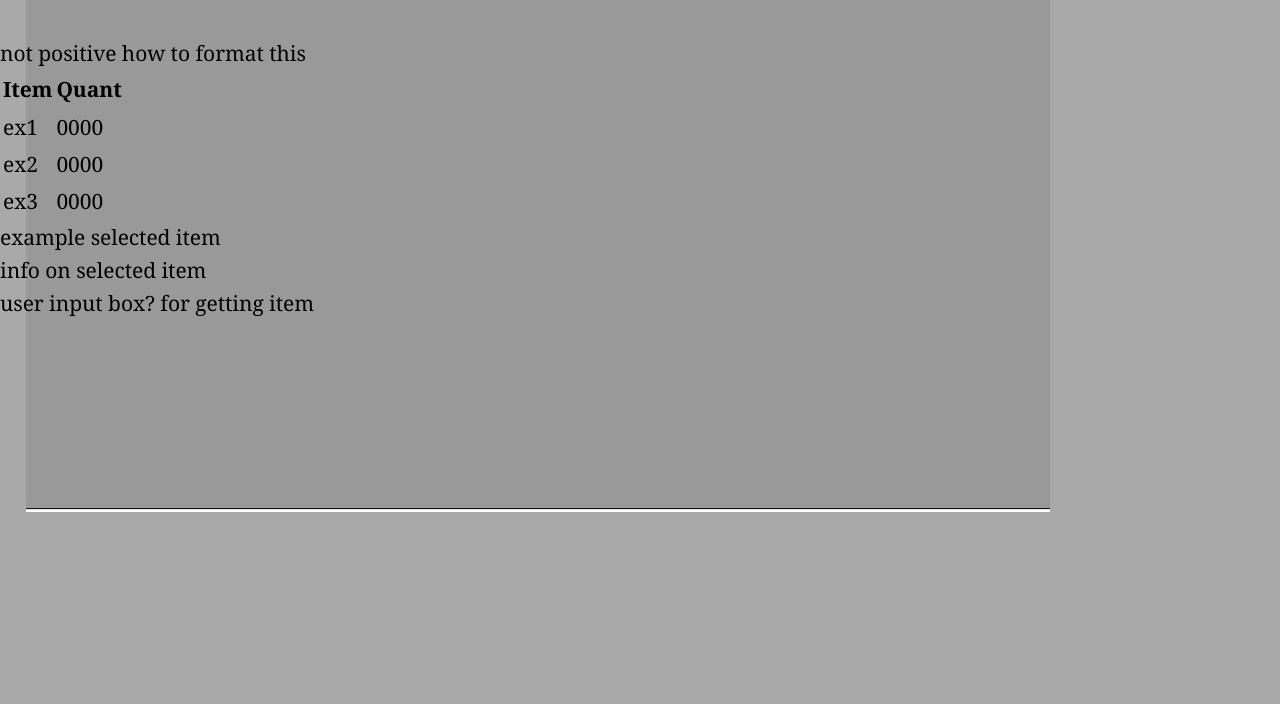
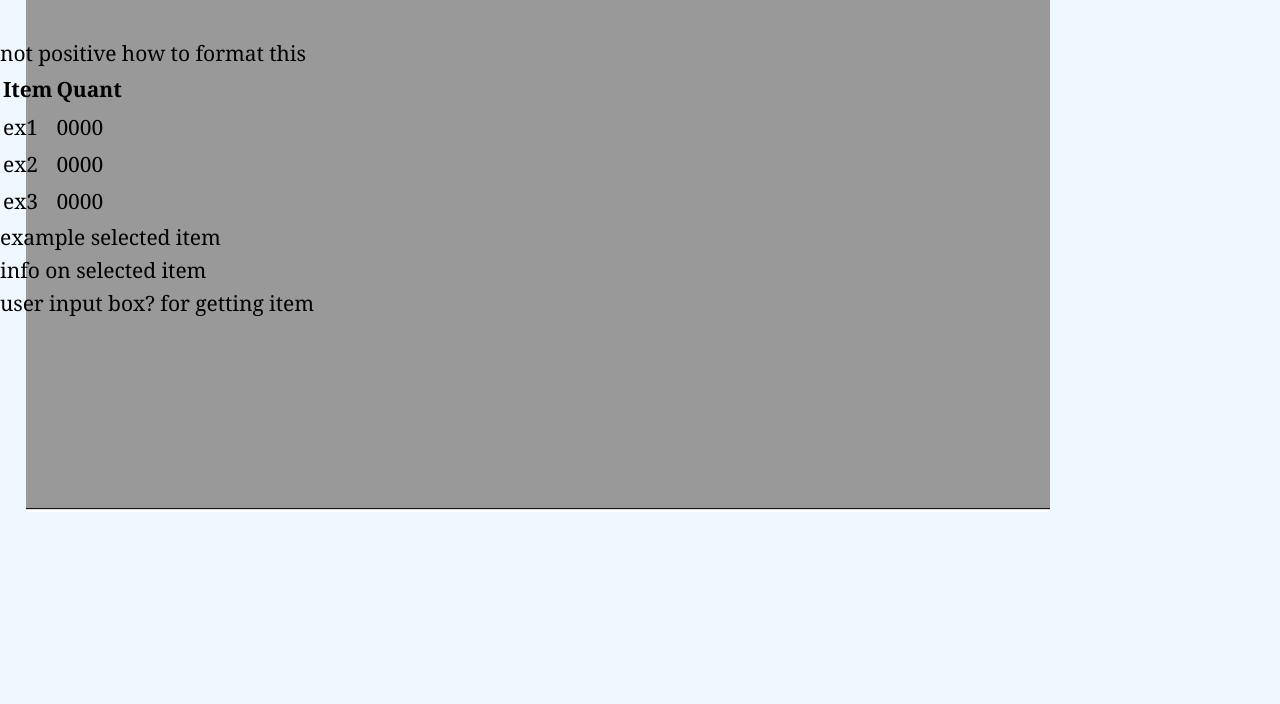
Before and after one commit to BenMawn-Mahlau/benmawn-mahlau.github.io, a plain HTML site: page index.html in a window 1280 px wide. Shown: the part 96-800 px from the top of the page. Drawn offline with Linux system fonts and the light colour scheme; a script that the page names is missing.

Commit message:
Add files via upload
updating background color

```diff
--- a/style/style.css
+++ b/style/style.css
@@ -6,7 +6,7 @@ body {
     font-size: 21px;
     font-family: medium-content-serif-font,Georgia,Cambria,"Times New Roman",Times,serif;
     background-image: url("resources/background2.jpg");
-    background-color: darkgray;
+    background-color: aliceblue;
     background-repeat: no-repeat;
     background-attachment: fixed;
     background-position: 10% 20%;
```
